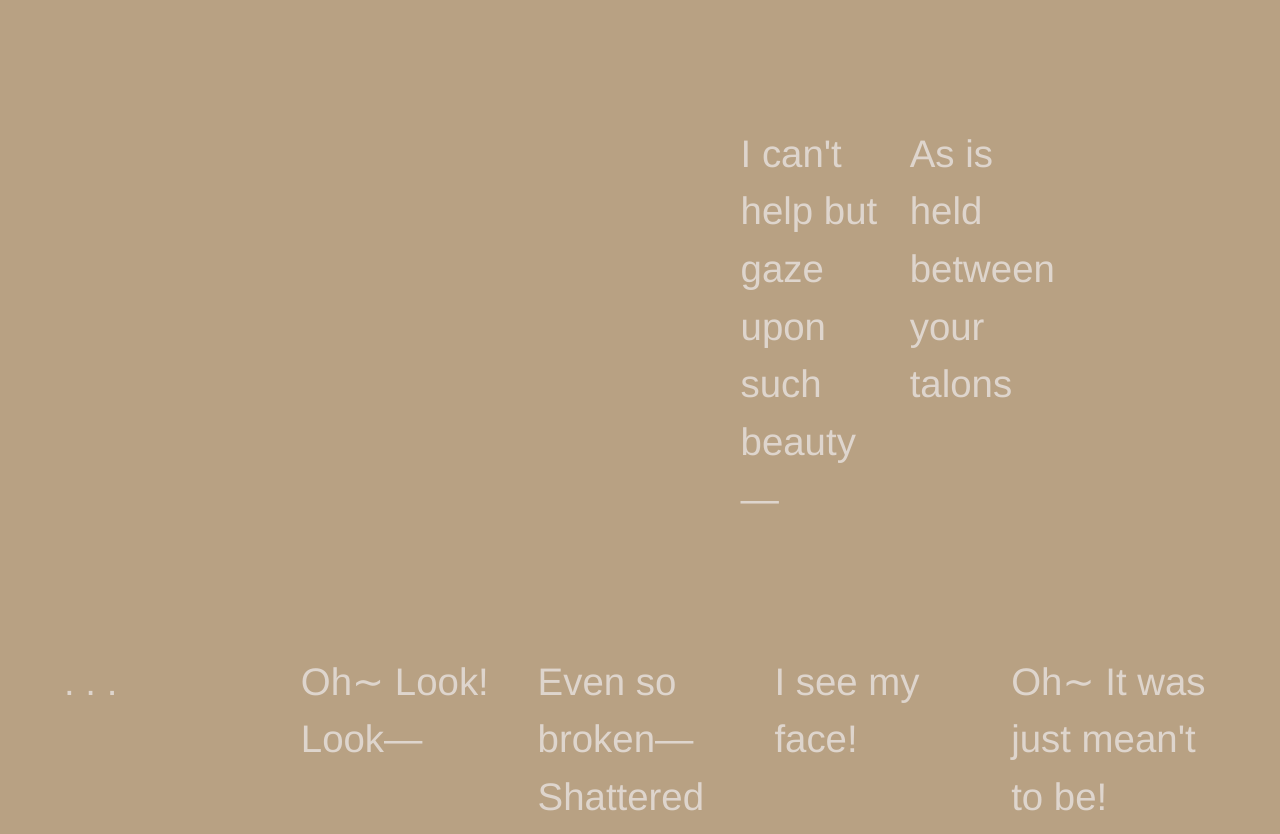
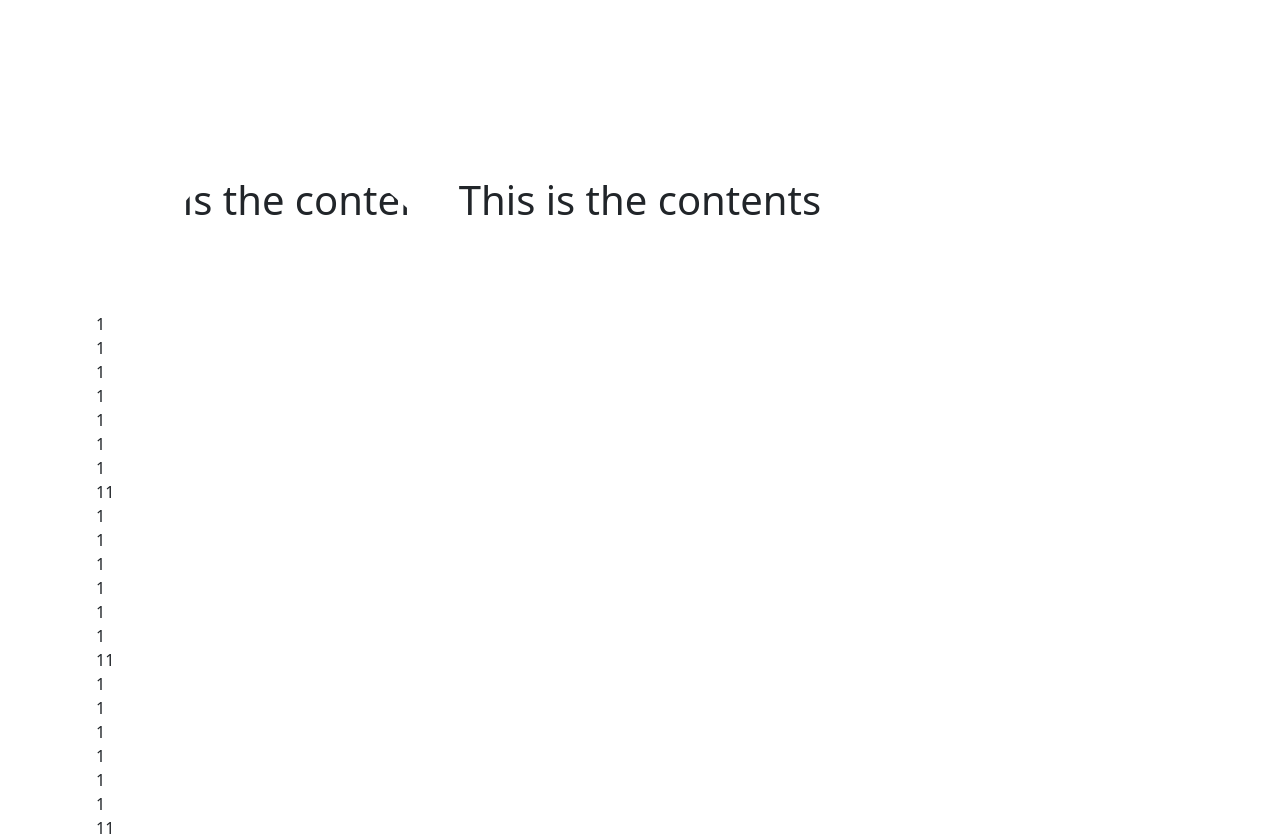
Before and after one commit to SSjacksonOC/InternetStudios-FinalProject, a plain HTML site: page index.html in a window 1280 px wide. Shown: the top 834 px of the page. Drawn offline with nearby package versions, Linux system fonts and the light colour scheme.

Commit message:
middle changes

```diff
--- a/index.html
+++ b/index.html
@@ -12,101 +12,48 @@
             margin: auto;
         }
         body {
-            margin: 1rem;
-            background-color: rgb(184, 161, 131);
-            color: rgb(222, 213, 205);
-            font-size: 2.4rem;
-            font-family: 'Franklin Gothic Medium', 'Arial Narrow', Arial, sans-serif;
-            overflow:hidden;
+            scroll-behavior: smooth;
             scrollbar-width: 1rem;
-            scroll-behavior: smooth;
-            transform: rotate(0deg);
-            transition: transform ;
+            padding: 4rem;
+            margin: 2rem;
+
         }
-        .grid-container {
-            display: grid;
-            grid-template-columns: repeat(auto-fit, minmax(1rem, 1fr));
-            gap: 1rem;
-            margin: 10% 2rem 0 3rem;
+        h1 {
+            position: relative;
+            text-align: center;
+            padding: 2em 0;
         }
-        .last {
-            padding-bottom: 0.8rem;
-            border-bottom: 2px solid rgb(197, 180, 162);
+        h1::before {
+            position: absolute;
+            content: attr(name);
+            padding: 2em 0;
+            top: 0;
+            left: 0;
         }
-        body {
-            transition-property: transform;
-            transition-duration: 3s;
+        h1::before {
+            clip-path:polygon(50% 0%, 0% 100%, 100% 75%);
+        }
+        h1::before {
+            transform: rotate(var(--rotation, 0));
+            transition: transform 1s;
         }
     </style>
 </head>
 
 <body>
+    <h1 name="This is the contents">This is the contents</h1>
+    <p>1<br>1<br>1<br>1<br>1<br>1<br>1<br>11<br>1<br>1<br>1<br>1<br>1<br>1<br>11<br>1<br>1<br>1<br>1<br>1<br>1<br>11<br>1<br>1<br>1<br>1<br>1<br>1<br>11<br>1<br>1<br>1<br>1<br>1<br>1<br>11<br>1<br>1<br>1<br>1<br>1<br>1<br>11<br>1<br>1<br>1<br>1<br>1<br>1<br>11<br>1<br>1<br>1<br>1<br>1<br>1<br>11<br>1<br>1<br>1<br>1<br>1<br>1<br>11<br>1<br>1<br>1<br>1<br>1<br>1<br>11<br>1<br>1<br>1<br>1<br>1<br>1<br>11<br>1<br>1<br>1<br>1<br>1<br>1<br>11<br>1<br>1<br>1<br>1<br>1<br>1<br>11<br>1<br>1<br>1<br>1<br>1<br>1<br>11<br>1<br>1<br>1<br>1<br>1<br>1<br>11<br>1<br>1<br>1<br>1<br>1<br>1<br>11<br>1<br>1<br>1<br>1<br>1<br>1<br>1</p>
 
-    <div class="grid-container">
-        <div></div>
-        <div></div>
-        <div></div>
-        <div></div>
-        <div>I can't help but gaze upon such beauty&mdash;</div>
-        <div>As is held between your talons</div>
-        <div> </div>
-        </div>
-
-    <div class="grid-container">
-        <div> . . . </div>
-        <div>Oh&Tilde; Look! Look&mdash;</div>
-        <div>Even so broken&mdash;Shattered</div>
-        <div>I see my face!</div>
-        <div>Oh&Tilde; It was just mean't to be!</div>
-
-    </div>
-    <script src="https://cdn.jsdelivr.net/npm/bootstrap@5.3.5/dist/js/bootstrap.bundle.min.js" integrity="sha384-k6d4wzSIapyDyv1kpU366/PK5hCdSbCRGRCMv+eplOQJWyd1fbcAu9OCUj5zNLiq" crossorigin="anonymous"></script>
-
+</body>
+<script src="https://cdn.jsdelivr.net/npm/bootstrap@5.3.5/dist/js/bootstrap.bundle.min.js" integrity="sha384-k6d4wzSIapyDyv1kpU366/PK5hCdSbCRGRCMv+eplOQJWyd1fbcAu9OCUj5zNLiq" crossorigin="anonymous"></script>
     <script>
-        //document.body.style.opacity = 0.5;
-       // document.body.style.transform = `rotate(35deg)`;
-
-       function randomNumber(min, max) {
-            return (Math.random() * (max - min)) + min;
-       }
-
-       // define divs
-       let divs = document.querySelectorAll(".grid-container div");
-
-       function randomize() {
-
-       //only to each div tags
-       divs.forEach(function (div) {
-         let scale = randomNumber(.3, 1.1);
-         let translateX = randomNumber(0, 50);
-         let translateY = randomNumber(0, 20);
-         let rotate = randomNumber(0, 360);
-
-         //half of the time do this
-         if (Math.random() > 0.5) {
-            scale = 1; //dont affect
-            translateX = randomNumber(0,80);
-            translateY = randomNumber(0, 80);
-         }
-         div.style.transform = `scale(${scale}) translate(${translateX}%, ${translateY}%) rotate(${rotate}deg)`;
-       });
-    }
-
-    document.addEventListener("click", randomize);
-
-
-          //  let rotation = 0;
-          //  document.addEventListener("click", function () {
-            //    let min = 10;
-              //  let max = 40;
-                //rotation += Math.random() * (max - min) + min;
-                //document.body.style.transform = `rotate(${rotation}deg)`;
-
-            //});
-
-
-        //Lets make it so this is a block of solid color? and then clicking makes it spin/move so that it shows beneath text
+        let headline = document.querySelector('h1');
+        window.addEventListener('scroll', function() {
+            let scrollTop = window.pageYOffset || document.documentElement.scrollTop;
+            let scrollHeight = document.documentElement.scrollHeight - document.documentElement.clientHeight;
+            let scrollPosition = ((scrollTop / scrollHeight)-0.4) * 100;
+            headline.style.setProperty('--rotation',`${scrollPosition}deg`);
+        });
     </script>
-</body>
 
 </html>
```
Also changed, not shown: testing.html (+79 -13 lines).
